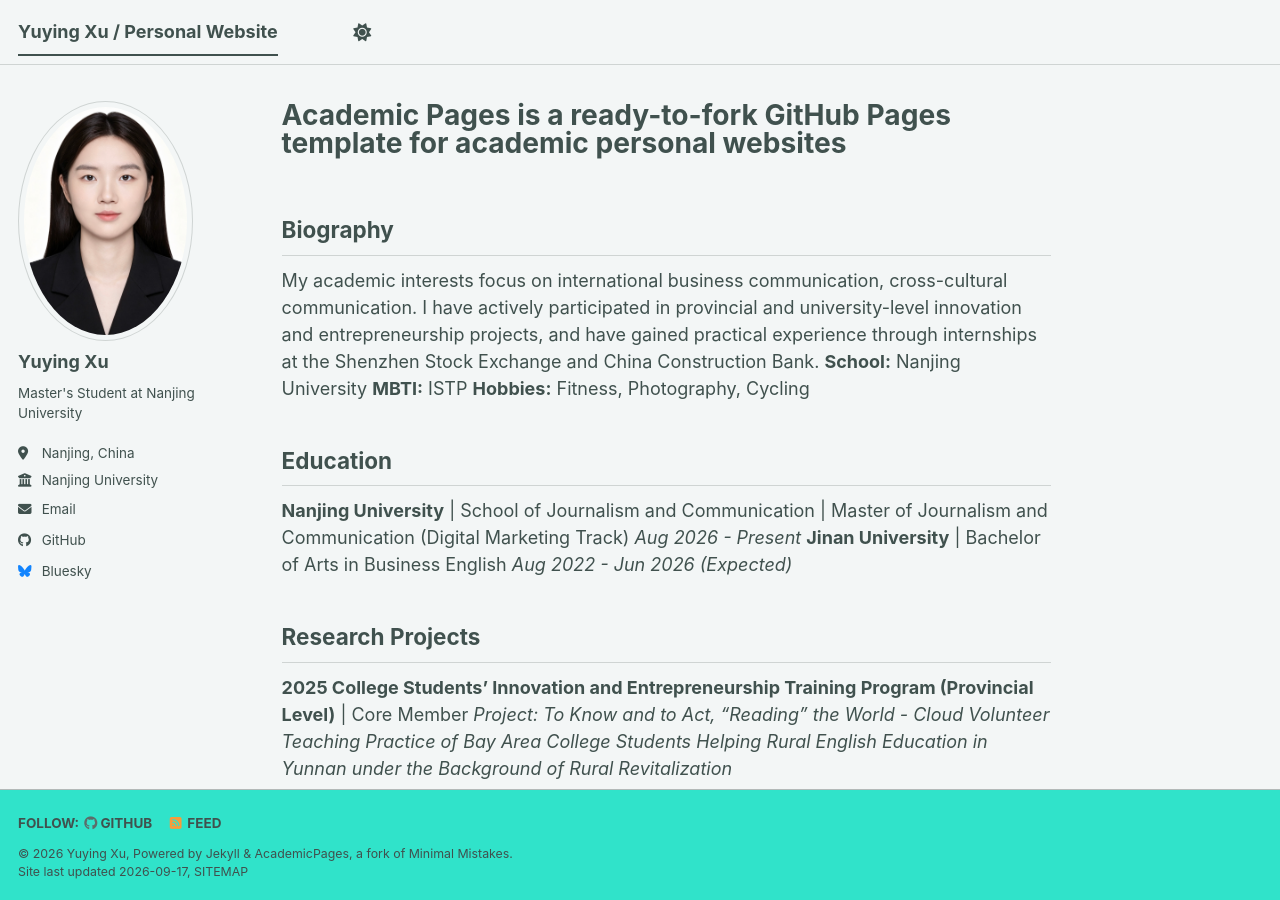
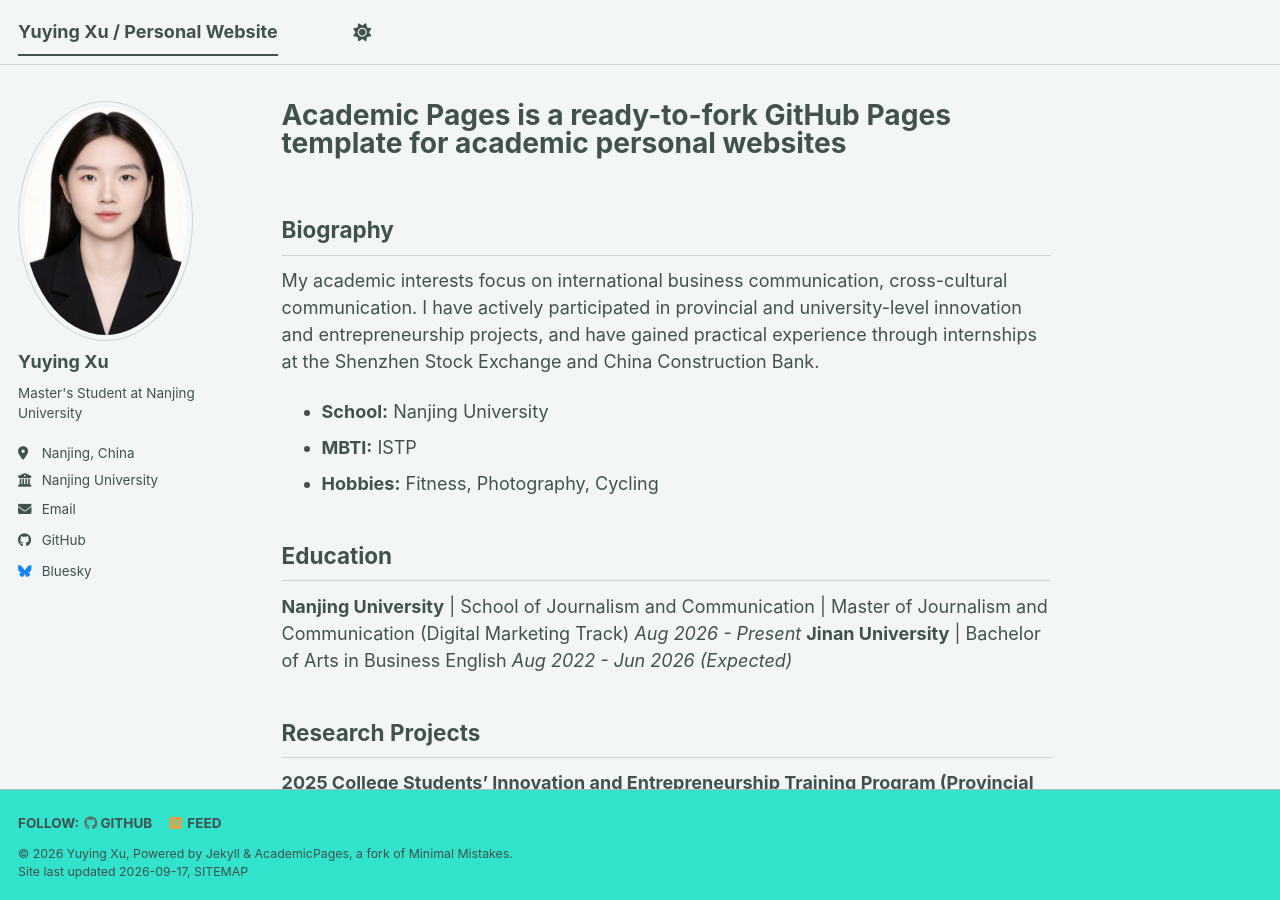
Before and after one commit to XuYuying2026/XuYuying2026.github.io, a Jekyll site: the page built from _pages/about.md, in a window 1280 px wide and 900 px high. Built offline with Jekyll 4.4.1, drawn with Linux system fonts in a browser that asks for light colours; a style sheet for code colours, icons or effects is not loaded.

```diff
--- a/_pages/about.md
+++ b/_pages/about.md
@@ -10,9 +10,10 @@ redirect_from:
 ## Biography
 
 My academic interests focus on international business communication, cross-cultural communication. I have actively participated in provincial and university-level innovation and entrepreneurship projects, and have gained practical experience through internships at the Shenzhen Stock Exchange and China Construction Bank.
-**School:** Nanjing University
-**MBTI:** ISTP
-**Hobbies:** Fitness, Photography, Cycling
+
+- **School:** Nanjing University
+- **MBTI:** ISTP
+- **Hobbies:** Fitness, Photography, Cycling
 
 ## Education
 
```
